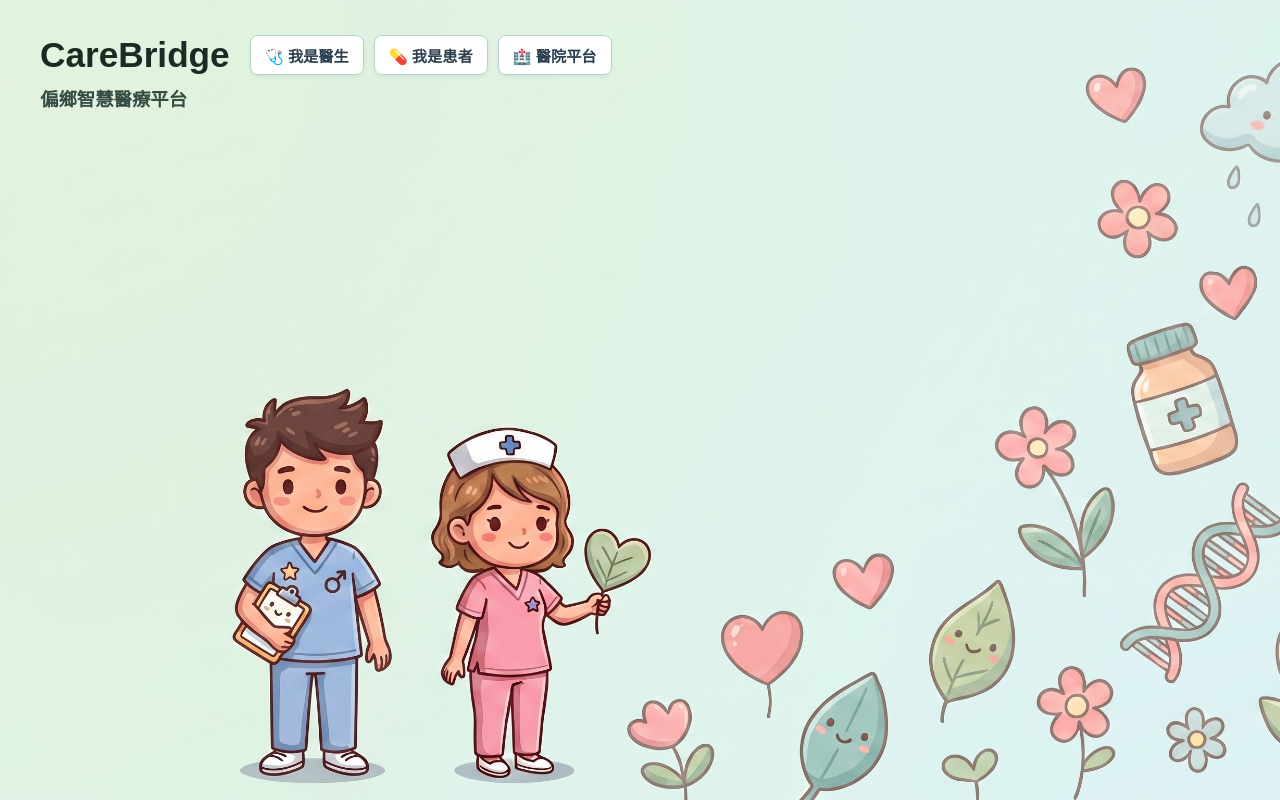
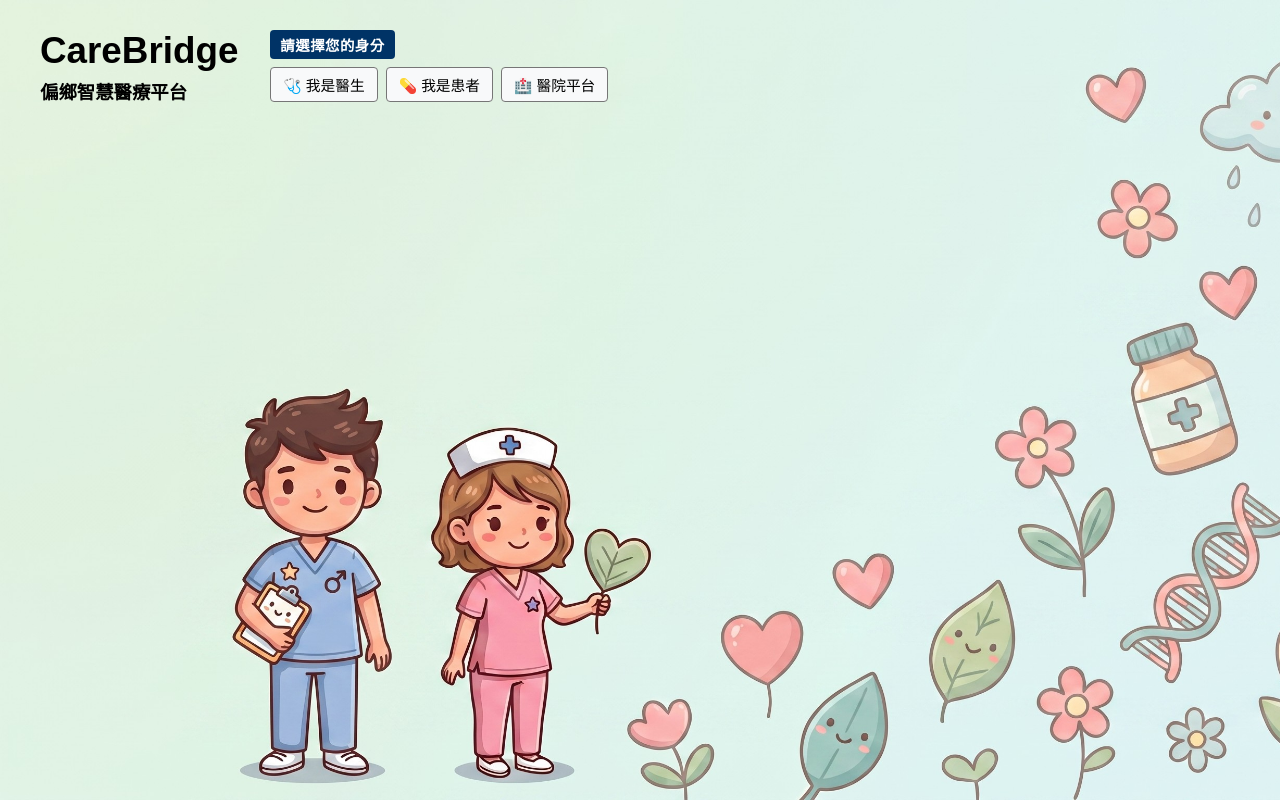
Before and after one commit to tina539/carebridge, a Flask app: page / in a window 1280 px wide. Run offline with Flask 3, Linux system fonts and the light colour scheme; some libraries are stand-ins or nearby versions.

Commit message:
style: add role badge above buttons aligned next to title

```diff
--- a/templates/index.html
+++ b/templates/index.html
@@ -15,83 +15,103 @@
         background-attachment: fixed;
         min-height: 100vh;
         margin: 0;
-            padding: 35px 40px;
+        padding: 30px 40px;
         font-family: sans-serif;
         box-sizing: border-box;
     }
 
-        /* 頂部主區塊容器：限制在左半部上方，不壓到下方人物 */
+    /* 頂部左側主區塊 */
     .top-container {
         display: inline-flex;
-            flex-direction: column;
-            gap: 10px;
+        align-items: flex-start;
+        gap: 32px;
     }
 
-        /* 標題與按鈕的水平橫向並排區 */
-        .title-action-row {
+    /* 左側標題區 */
+    .brand-section {
         display: flex;
-            align-items: center;
-            gap: 20px;
-            flex-wrap: wrap;
+        flex-direction: column;
+        gap: 6px;
     }
 
-        .title-action-row h1 {
+    .brand-section h1 {
         margin: 0;
-            font-size: 2.2rem;
-            color: #1a2a24;
+        font-size: 2.3rem;
+        font-weight: 800;
+        color: #000000;
     }
 
-        /* 按鈕群組 */
+    .brand-section .sub-title {
+        margin: 0;
+        font-size: 1.15rem;
+        font-weight: 700;
+        color: #000000;
+    }
+
+    /* 右側身分選擇區 */
+    .role-section {
+        display: flex;
+        flex-direction: column;
+        align-items: flex-start;
+        gap: 8px;
+    }
+
+    /* 深藍色方形提示標籤 */
+    .role-badge {
+        background-color: #003366;
+        color: #ffffff;
+        font-size: 0.9rem;
+        font-weight: bold;
+        padding: 4px 10px;
+        border-radius: 4px;
+        letter-spacing: 0.5px;
+    }
+
+    /* 身分按鈕群組 */
     .btn-group {
         display: flex;
-            align-items: center;
-            gap: 10px;
+        gap: 8px;
     }
 
-        /* 按鈕樣式：白色微透背景，清楚好點 */
     .btn-group a {
-            background: rgba(255, 255, 255, 0.95);
-            border: 1px solid #b2d5c8;
-            padding: 8px 14px;
-            border-radius: 8px;
+        background: #f8f9fa;
+        border: 1px solid #767676;
+        border-radius: 4px;
+        padding: 6px 12px;
         text-decoration: none;
-            color: #2c3e50;
-            font-size: 0.95rem;
-            font-weight: bold;
-            box-shadow: 0 2px 4px rgba(0,0,0,0.06);
-            transition: all 0.2s ease;
+        color: #000000;
+        font-size: 0.92rem;
+        display: inline-flex;
+        align-items: center;
+        gap: 4px;
         white-space: nowrap;
     }
 
     .btn-group a:hover {
-            background: #ffffff;
-            transform: translateY(-1px);
-            box-shadow: 0 4px 8px rgba(0,0,0,0.1);
-        }
-
-        .sub-title {
-            margin: 0;
-            font-size: 1.15rem;
-            color: #334d42;
-            font-weight: 600;
+        background: #e2e6ea;
     }
 </style>
+
 </head>
 
 
 <body>
     <div class="top-container">
-        <div class="title-action-row">
+        <!-- 左邊：標題與副標題 -->
+        <div class="brand-section">
             <h1>CareBridge</h1>
+            <div class="sub-title">偏鄉智慧醫療平台</div>
+        </div>
 
+        <!-- 右邊：深藍色方塊提示 + 身分按鈕 -->
+        <div class="role-section">
+            <div class="role-badge">請選擇您的身分</div>
             <div class="btn-group">
                 <a href="/doctor-login">🩺 我是醫生</a>
                 <a href="/patient">💊 我是患者</a>
                 <a href="/hospital-login">🏥 醫院平台</a>
             </div>
         </div>
-
-        <div class="sub-title">偏鄉智慧醫療平台</div>
     </div>
 </body>
 
```
Lines whose indentation alone changed are shown as unchanged.
